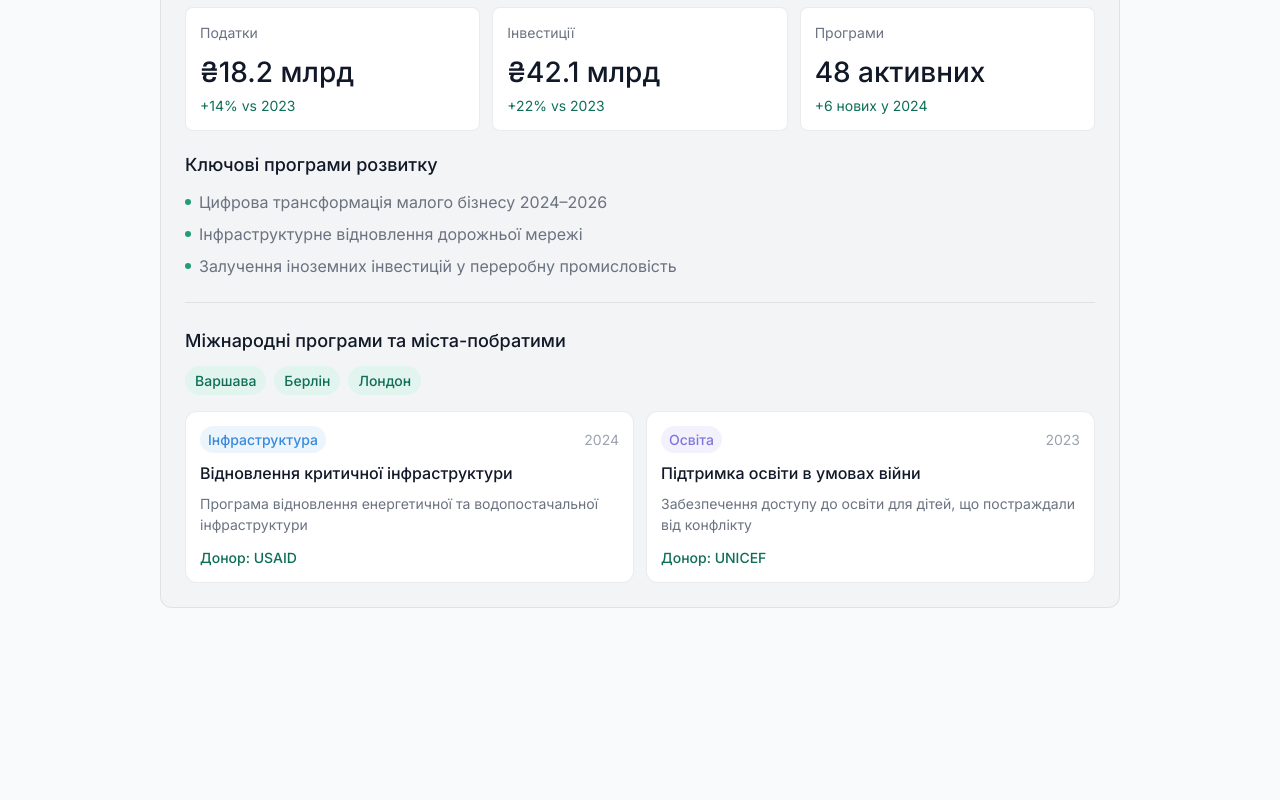
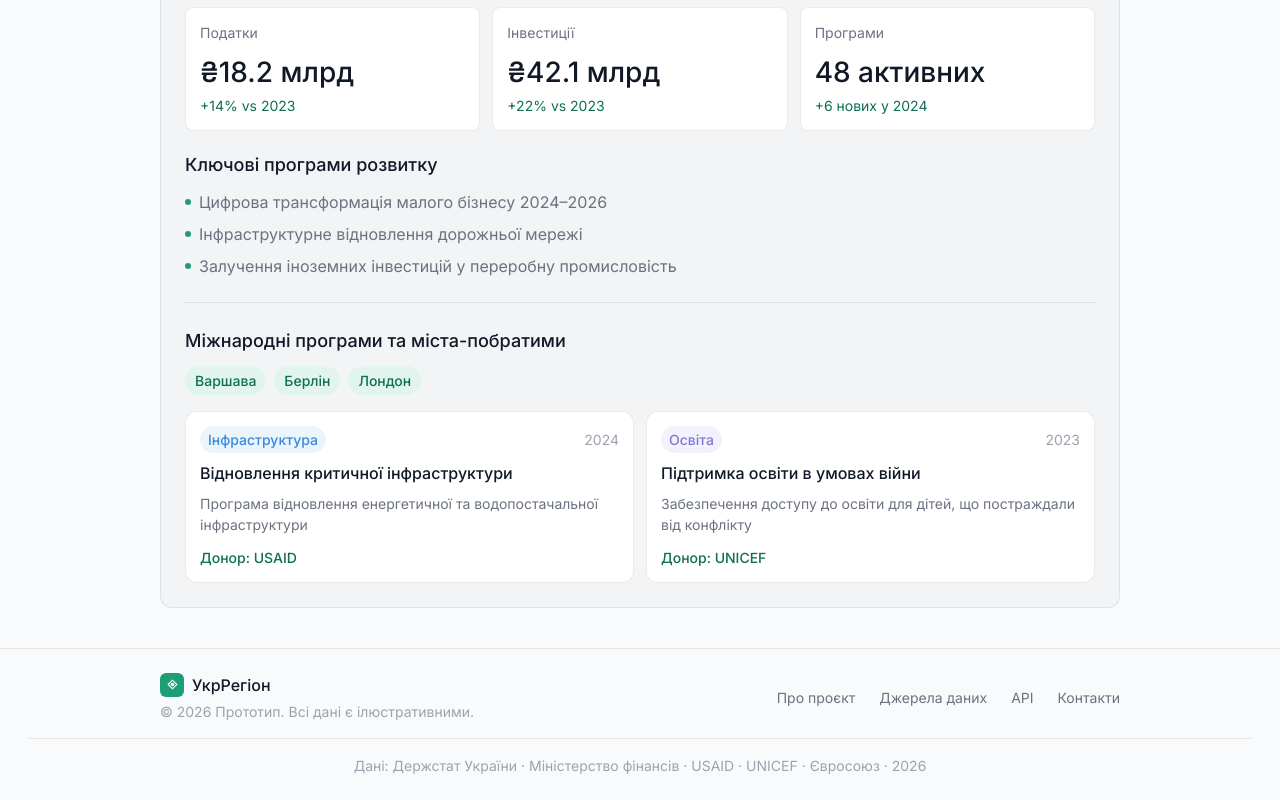
Before and after one commit to je-swy/uaregio, a React (Vite) app: page / in a window 1280 px wide. Shown: the part 1540-2340 px from the top of the page. Before the commit the page ends 2188 px from the top, so only its background shows below. Built offline with nearby package versions, Linux system fonts and the light colour scheme.

Commit message:
feat: add Footer component

```diff
--- a/src/App.tsx
+++ b/src/App.tsx
@@ -5,6 +5,7 @@ import Header from "./components/Header/Header";
 import Hero from "./components/Hero/Hero";
 import RegionList from "./components/RegionList/RegionList";
 import DetailPanel from "./components/DetailPanel/DetailPanel";
+import Footer from './components/Footer/Footer'
 
 function App() {
   const [selected, setSelected] = useState<Region | null>(regions[0]);
@@ -19,6 +20,7 @@ function App() {
         onSelect={setSelected}
       />
       {selected && <DetailPanel region={selected} />}
+      <Footer />
     </div>
   );
 }
--- /dev/null
+++ b/src/components/Footer/Footer.module.scss
@@ -0,0 +1,75 @@
+@use '../../styles/variables' as *;
+@use '../../styles/mixins' as *;
+
+.footer {
+  margin-top: auto;
+  border-top: 0.5px solid $color-border;
+  padding: $space-6 $container-pad;
+}
+
+.inner {
+  max-width: $container-max;
+  margin: 0 auto;
+  @include flex(center, space-between);
+}
+
+.left {
+  display: flex;
+  flex-direction: column;
+  gap: $space-1;
+}
+
+.logo {
+  @include flex(center, flex-start, 8px);
+}
+
+.logoMark {
+  width: 24px;
+  height: 24px;
+  background: $color-primary;
+  border-radius: $radius-sm;
+  @include flex(center, center);
+
+  svg {
+    width: 13px;
+    height: 13px;
+  }
+}
+
+.logoText {
+  @include text($text-sm, $weight-medium);
+}
+
+.copy {
+  @include text($text-xs, $weight-regular, $color-text-muted);
+}
+
+.right {
+  @include flex(center, flex-start, $space-6);
+}
+
+.link {
+  @include text($text-xs, $weight-regular, $color-text-secondary);
+  cursor: pointer;
+  transition: color $transition-fast;
+
+  &:hover {
+    color: $color-primary;
+  }
+}
+
+.sources {
+  @include text($text-xs, $weight-regular, $color-text-muted);
+  margin-top: $space-4;
+  padding-top: $space-4;
+  border-top: 0.5px solid $color-border;
+  text-align: center;
+}
+
+@media (max-width: 768px) {
+  .inner {
+    flex-direction: column;
+    align-items: flex-start;
+    gap: $space-4;
+  }
+}
--- /dev/null
+++ b/src/components/Footer/Footer.tsx
@@ -0,0 +1,47 @@
+import styles from "./Footer.module.scss";
+
+const LINKS = ["Про проєкт", "Джерела даних", "API", "Контакти"];
+
+export default function Footer() {
+  return (
+    <footer className={styles.footer}>
+      <div className={styles.inner}>
+        <div className={styles.left}>
+          <div className={styles.logo}>
+            <div className={styles.logoMark}>
+              <svg
+                viewBox="0 0 18 18"
+                fill="none"
+                xmlns="http://www.w3.org/2000/svg"
+              >
+                <path
+                  d="M3 9L9 3L15 9L9 15L3 9Z"
+                  stroke="white"
+                  strokeWidth="1.5"
+                />
+                <circle cx="9" cy="9" r="2.5" fill="white" />
+              </svg>
+            </div>
+            <span className={styles.logoText}>УкрРегіон</span>
+          </div>
+          <span className={styles.copy}>
+            © 2026 Прототип. Всі дані є ілюстративними.
+          </span>
+        </div>
+
+        <div className={styles.right}>
+          {LINKS.map((link) => (
+            <span key={link} className={styles.link}>
+              {link}
+            </span>
+          ))}
+        </div>
+      </div>
+
+      <div className={styles.sources}>
+        Дані: Держстат України · Міністерство фінансів · USAID · UNICEF ·
+        Євросоюз · 2026
+      </div>
+    </footer>
+  );
+}
```
